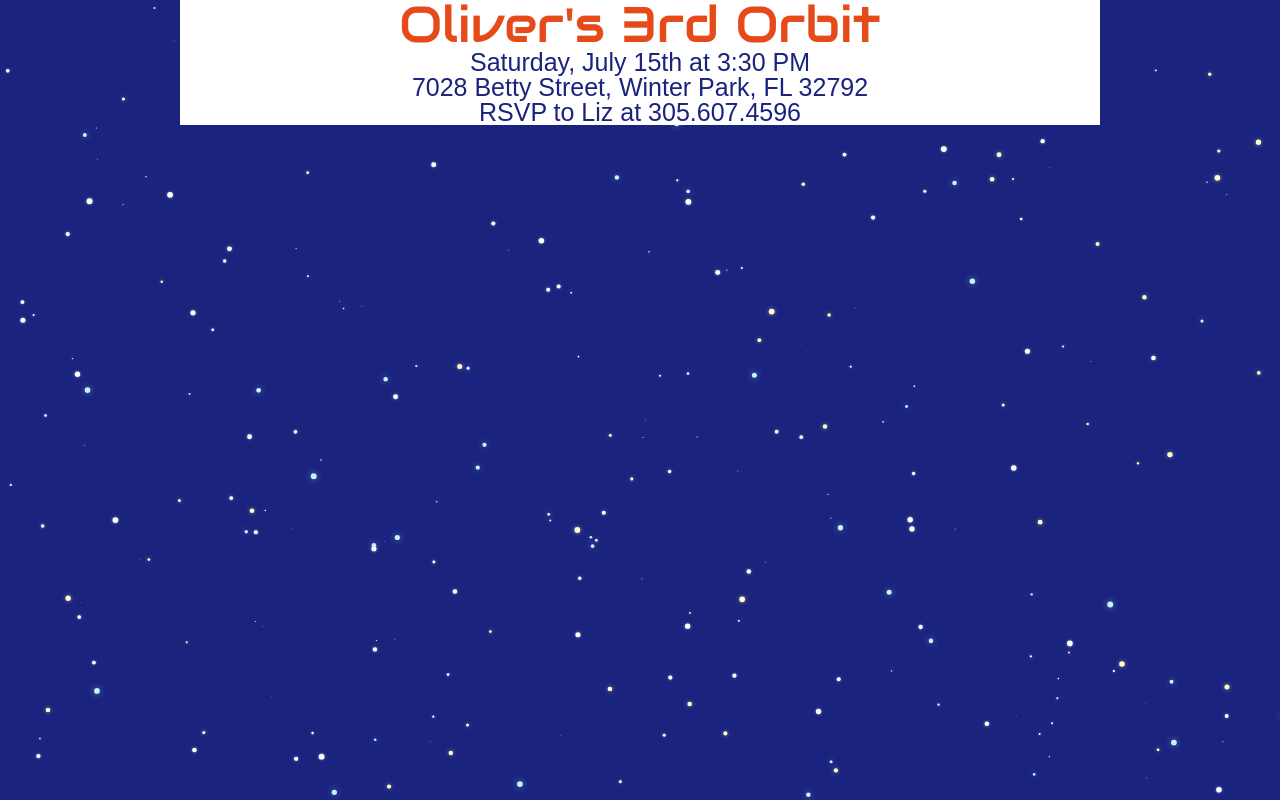
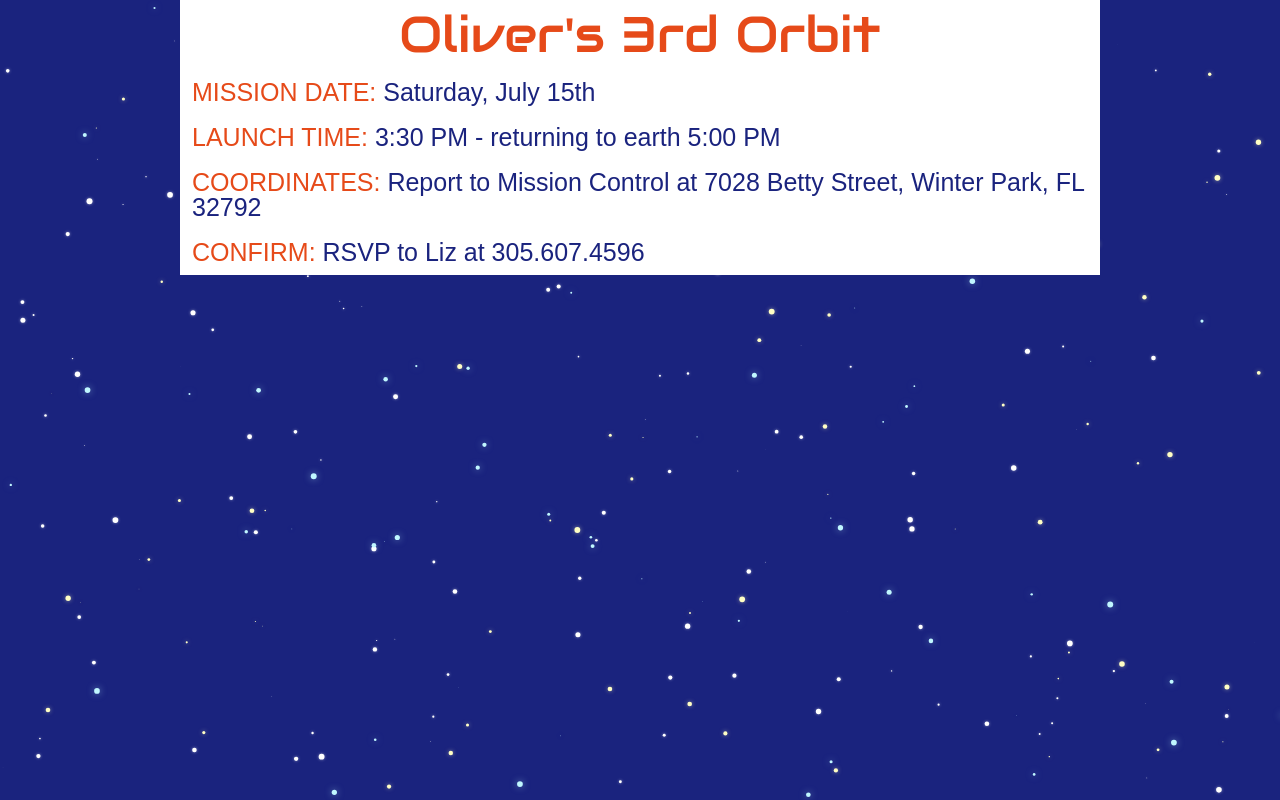
Before and after one commit to alexlcortes/ohtwoddles, a PHP site: page / in a window 1280 px wide. Run offline with PHP 8.4, Linux system fonts and the light colour scheme; some libraries are stand-ins or nearby versions; some web fonts are replaced.

Commit message:
added margins and spacing to the text.

```diff
--- a/assets/css/style.css
+++ b/assets/css/style.css
@@ -13,17 +13,20 @@ canvas {
 	color: #e64a19;
 	font-size: 50px;
 	font-family: 'Audiowide', cursive;
-
+	margin-top: 10px;
+	margin-bottom: 10px;
 }
-.event {
-	color: #111a22;
-	font-family: 'Anton', sans-serif;
+.details {
+	color: #e64a19;
+	font-size: 25px;
 }
 .date {
 	color: #1a237e;
 	font-size: 25px;
 	font-family: 'Cuprum', sans-serif;
-	}
+	margin-top: 10px;
+	margin-bottom: 10px;
+}
 .text {
 	background-color: white;
 }
--- a/index.html
+++ b/index.html
@@ -32,10 +32,14 @@
 		<div class="row text">
 
 			<div class="col s12 center-align name">Oliver's 3rd Orbit</div>
-			<!-- <div class="col s12 center-align event">BIRTHDAY</div> -->
-			<div class="col s12 center-align date">Saturday, July 15th at 3:30 PM</div>
-			<div class="col s12 center-align date">7028 Betty Street, Winter Park, FL 32792</div>
-			<div class="col s12 center-align date">RSVP to Liz at 305.607.4596</div>
+
+			<div class="col s12 left-align date"><span class="details">MISSION DATE:</span> Saturday, July 15th</div>
+
+			<div class="col s12 left-align date"><span class="details">LAUNCH TIME:</span> 3:30 PM - returning to earth 5:00 PM</div>
+
+			<div class="col s12 left-align date"><span class="details">COORDINATES:</span> Report to Mission Control at 7028 Betty Street, Winter Park, FL 32792</div>
+
+			<div class="col s12 left-align date"><span class="details">CONFIRM:</span> RSVP to Liz at 305.607.4596</div>
 
 		</div>
 
```
